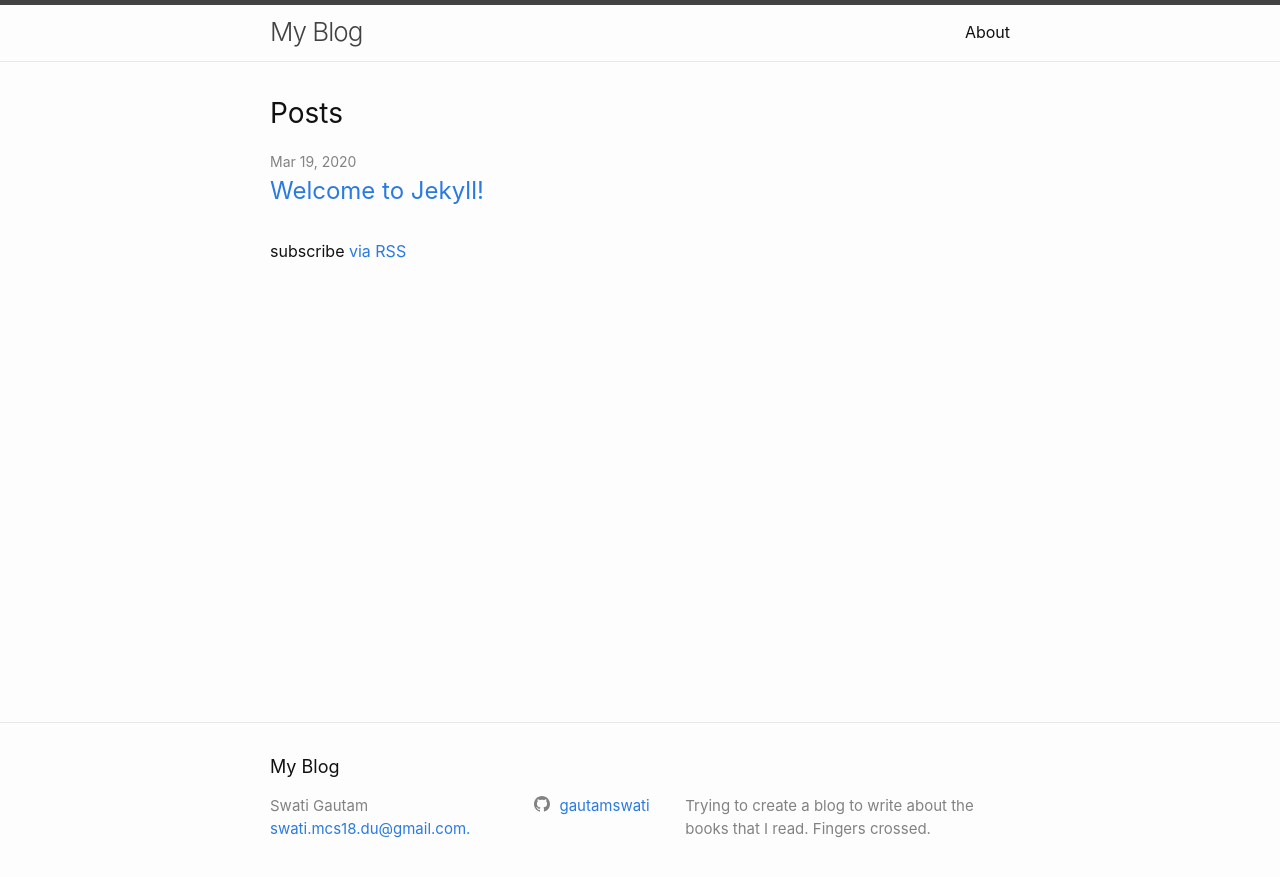
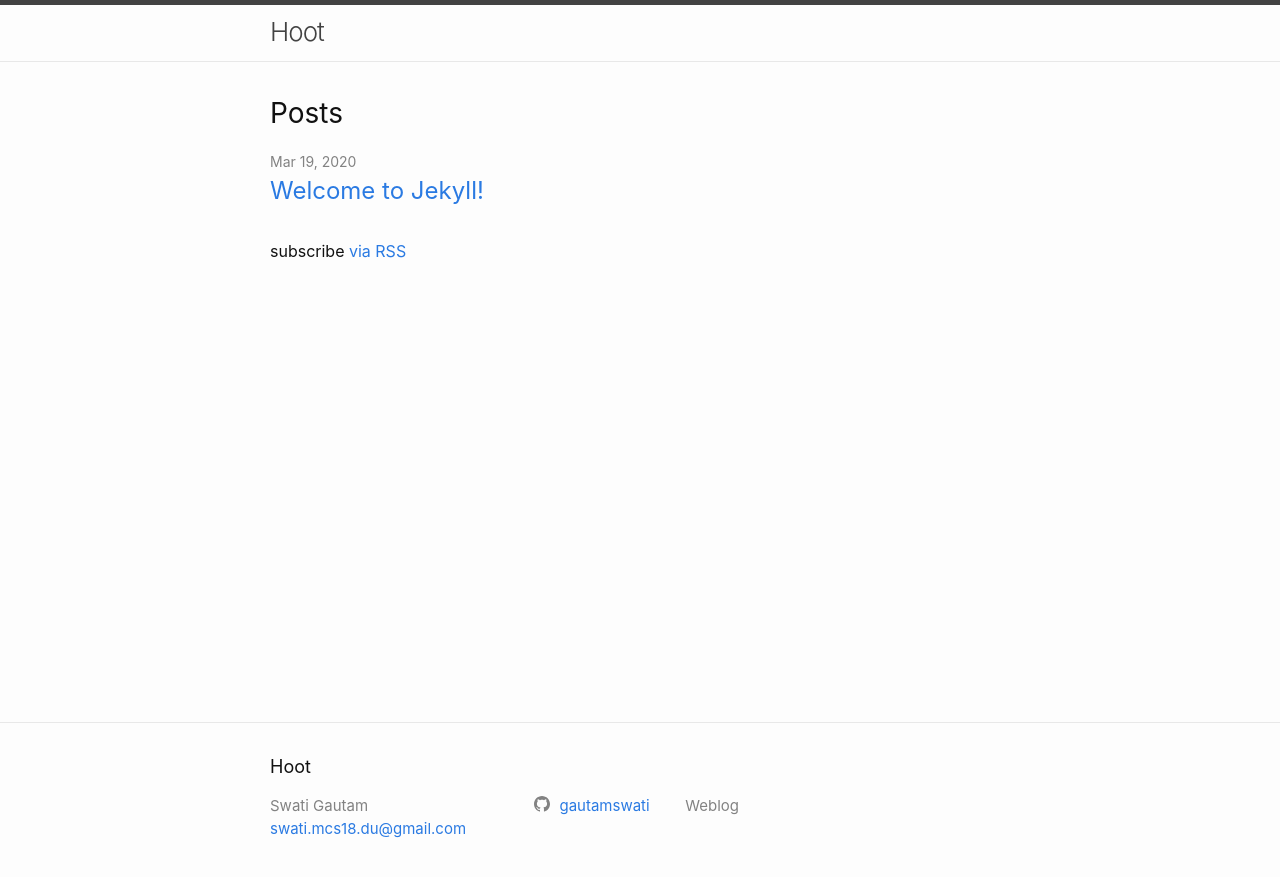
Before and after one commit to gautamswati/hoot, a Jekyll site: the page built from index.markdown, in a window 1280 px wide. Shown: the top 877 px of the page. Built offline with Jekyll 4.4.1, drawn with Linux system fonts in a browser that asks for light colours.

Commit message:
set config

```diff
--- a/_config.yml
+++ b/_config.yml
@@ -18,12 +18,11 @@
 # You can create any custom variable you would like, and they will be accessible
 # in the templates via {{ site.myvariable }}.
 
-title: My Blog
-email: swati.mcs18.du@gmail.com.
+title: Hoot
+email: swati.mcs18.du@gmail.com
 description: >- # this means to ignore newlines until "baseurl:"
-  Trying to create a blog to write about the books that I read.
-  Fingers crossed.
-baseurl: "/blog" # the subpath of your site, e.g. /blog
+  Weblog
+baseurl: "/hoot" # the subpath of your site, e.g. /blog
 url: "http://localhost:4000" # the base hostname & protocol for your site, e.g. http://example.com
 twitter_username:
 github_username:  gautamswati
@@ -32,6 +31,10 @@ github_username:  gautamswati
 
 author: "Swati Gautam"
 linkedin_username:
+
+header_pages:
+  - books.html
+
 
 # Build settings
 theme: minima
```
